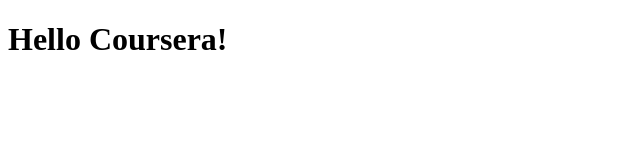
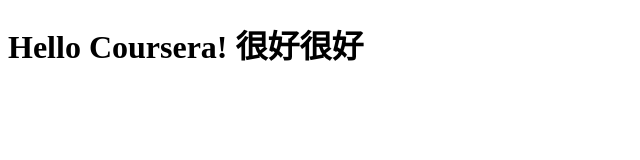
Before and after one commit to jack27hsieh/coursera-test, a plain HTML site: page site/index.html in a window 1280 px wide. Shown: the whole page, without its empty margins (0-640 px from the left). Drawn offline with Linux system fonts and the light colour scheme.

Commit message:
another small change to the content

```diff
--- a/site/index.html
+++ b/site/index.html
@@ -4,6 +4,6 @@
 	<title>Hello Coursera!</title>
 </head>
 <body>
-<h1>Hello Coursera!</h1>
+<h1>Hello Coursera! 很好很好</h1>
 </body>
 </html>
```
